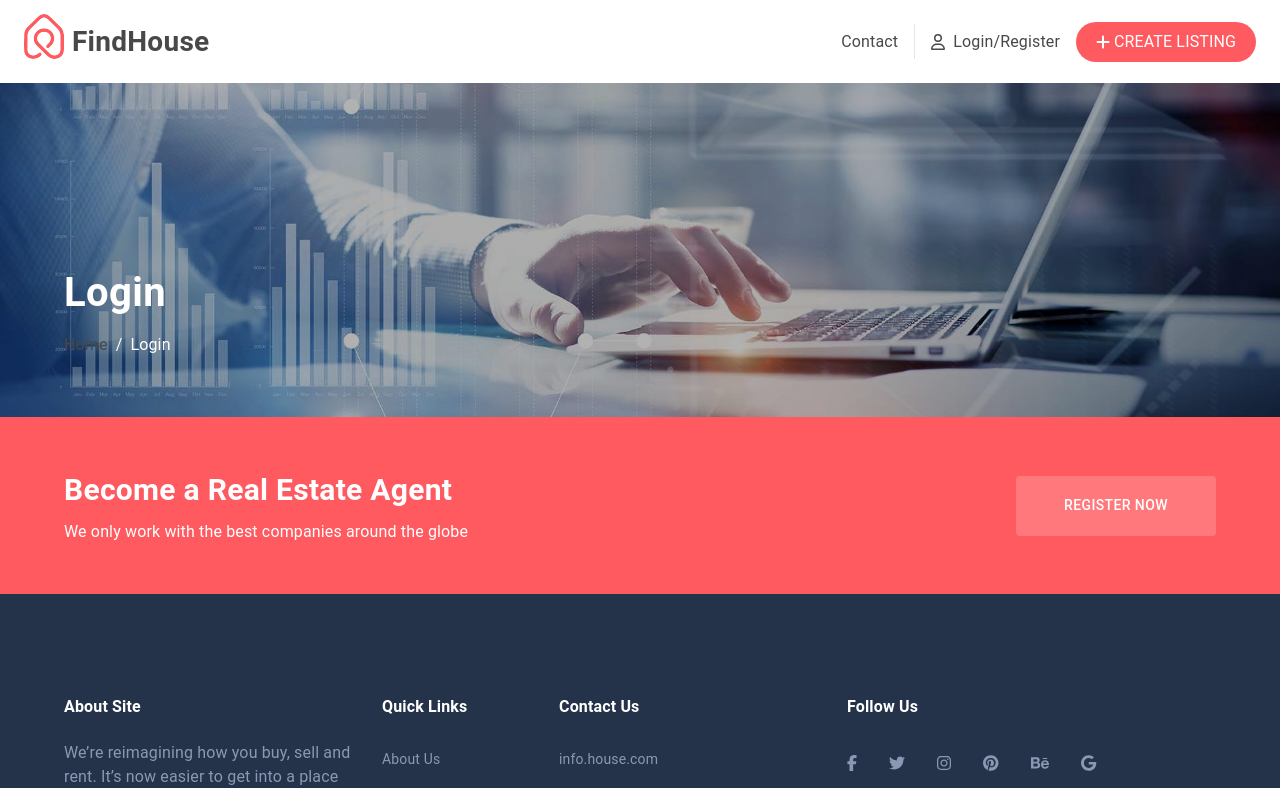
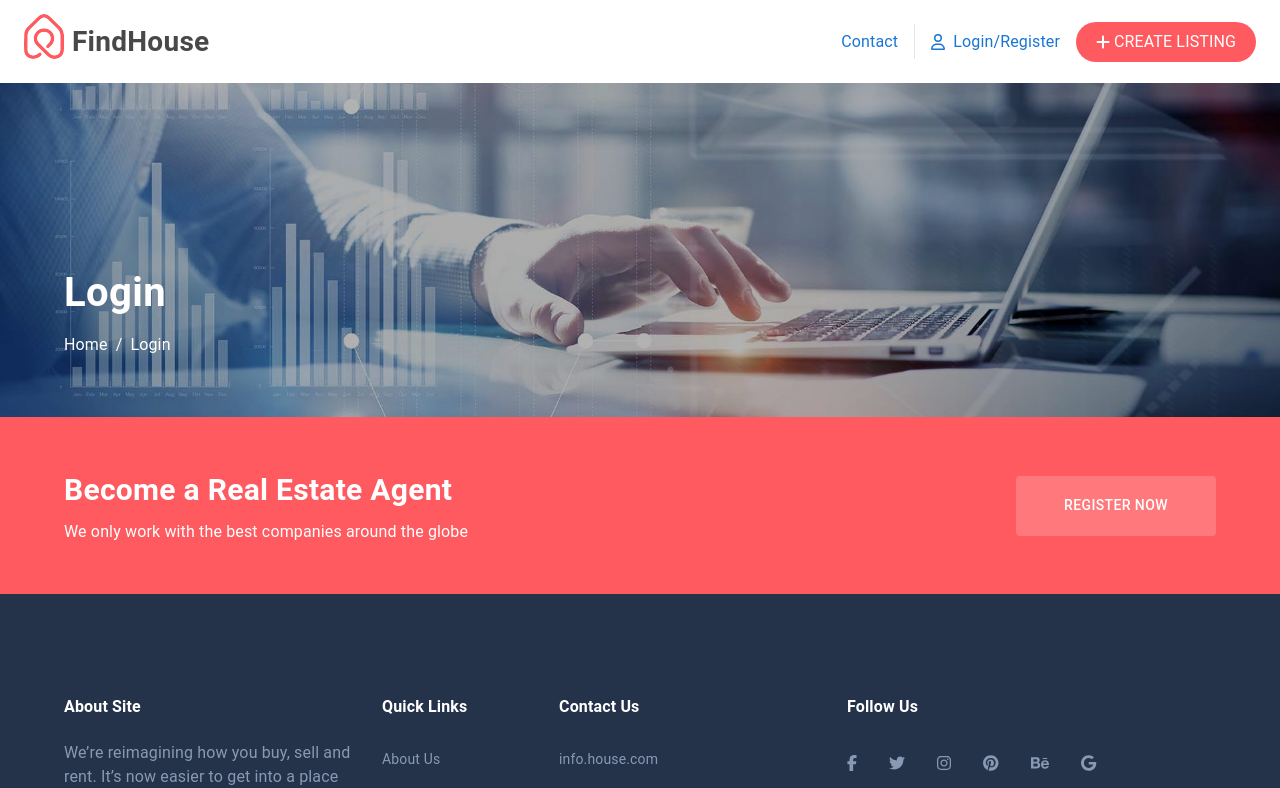
Before and after one commit to zakumialexes/real-estate, a React (Create React App) app: page / in a window 1280 px wide. Shown: the top 788 px of the page. Built offline with nearby package versions, Linux system fonts and the light colour scheme.

Commit message:
Layout:Navbar,Header,Banner,Footer

```diff
--- a/src/layout/navbar/navbar.module.scss
+++ b/src/layout/navbar/navbar.module.scss
@@ -1,5 +1,5 @@
 a {
-  color: #484848 !important;
+  color: #484848;
 }
 p,
 svg {
```
